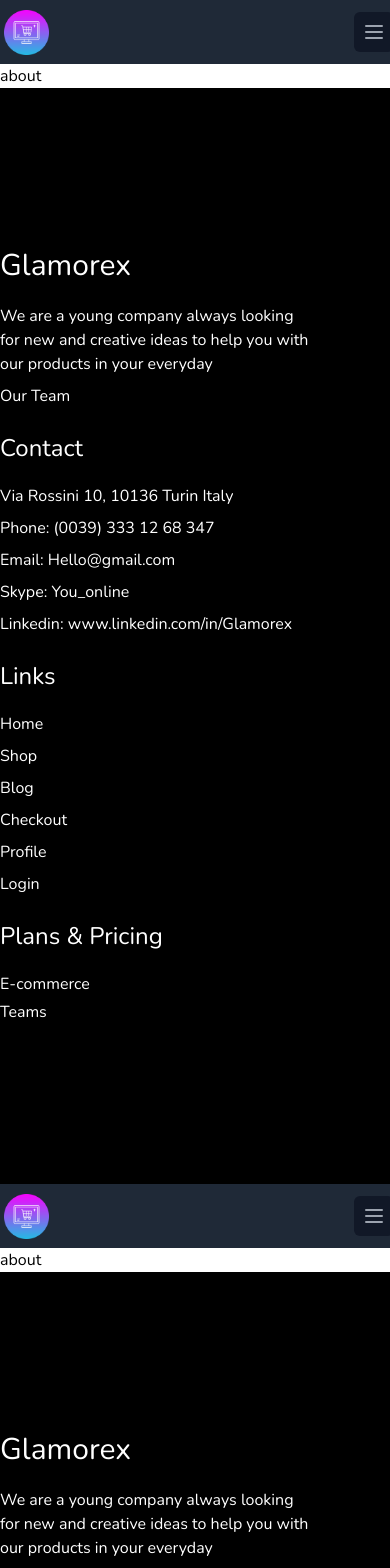
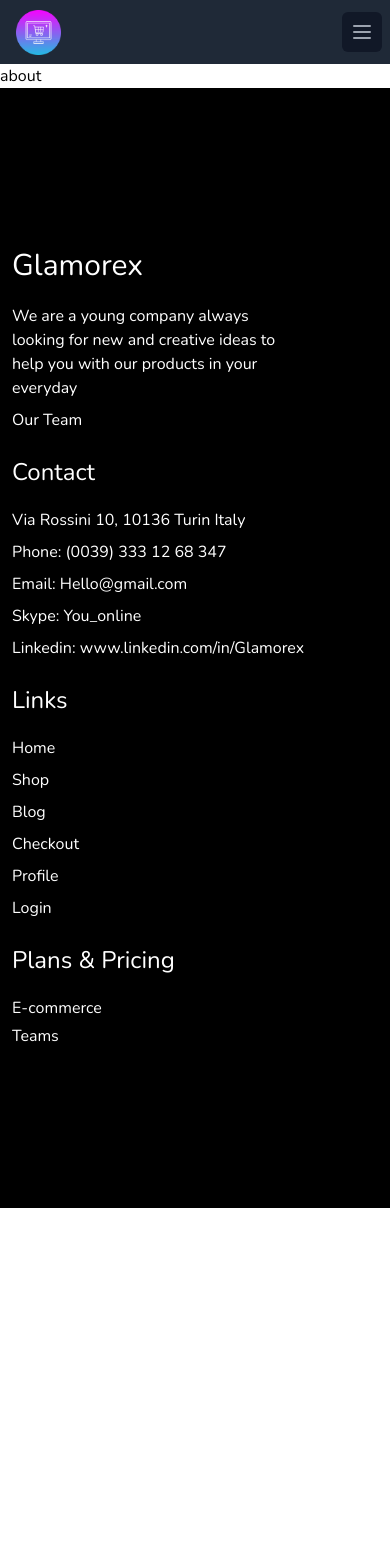
Before and after one commit to ashiqur-r-biplop/glamorex, a Next.js app: page /about in a window 390 px wide. Shown: the top 1568 px of the page. After the commit the page ends 1208 px from the top, so only its background shows below. Built offline with nearby package versions, Linux system fonts and the light colour scheme.

Commit message:
responsive done

```diff
--- a/src/app/(customers)/components/home/TestimonialSection.jsx
+++ b/src/app/(customers)/components/home/TestimonialSection.jsx
@@ -63,7 +63,7 @@ const TestimonialSection = () => {
   }
 
   return (
-    <section className="card_style_review">
+    <section className="card_style_review container px-3 overflow-x-hidden">
       <div className="wrapper my-48 ">
         <div className="scene">
           <div className="carousel keen-slider " ref={sliderRef}>
--- a/src/app/(customers)/components/shared/Footer.jsx
+++ b/src/app/(customers)/components/shared/Footer.jsx
@@ -1,10 +1,10 @@
 const Footer = () => {
   return (
-    <div className="bg-black text-white py-40">
+    <div className="bg-black text-white py-40 px-3">
       <div className="container mx-auto">
         <div className="grid grid-cols-1 md:grid-cols-2 lg:grid-cols-4 gap-6">
           <div className="space-y-5">
-            <h1 className="text-3xl">Glamorex</h1>
+            <h1 className="text-3xl"> Glamorex</h1>
             <div className="space-y-2">
               <p className="w-4/5">
                 We are a young company always looking for new and creative ideas
--- a/src/app/(customers)/components/shared/Navbar.jsx
+++ b/src/app/(customers)/components/shared/Navbar.jsx
@@ -18,7 +18,8 @@ function Nav() {
     </>
 
     return (
-        <nav className="bg-gray-800 sticky left-0 top-0 z-50">
+        <nav className="bg-gray-800 sticky left-0 right-0 top-0 px-3
+         z-50">
             <div className="container mx-auto px-1 sm:px-6 lg:px-8">
                 <div className="flex items-center justify-between h-16">
 
--- a/src/app/(customers)/layout.jsx
+++ b/src/app/(customers)/layout.jsx
@@ -29,11 +29,6 @@ export default function RootLayout({ children }) {
           {children}
           <Footer />
         </ReduxProvider>
-        <ReduxProvider>
-          <Navbar />
-          {children}
-          <Footer />
-        </ReduxProvider>
       </body>
     </html>
   );
```
Also changed, not shown: src/app/(customers)/components/home/OfferBannerSection.jsx (+1 -1 lines).
